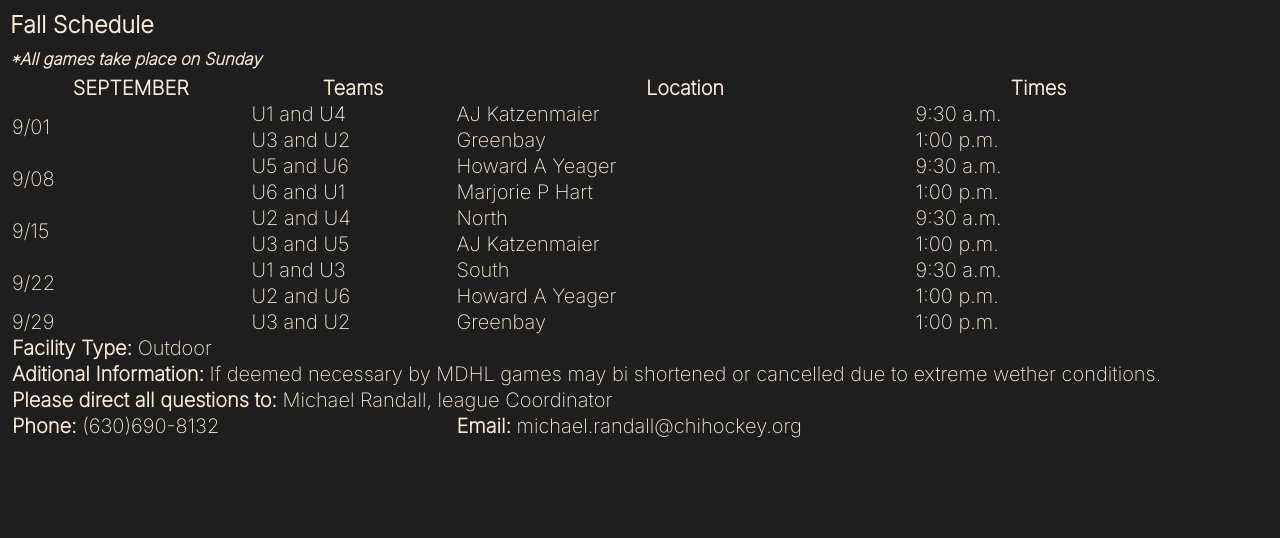
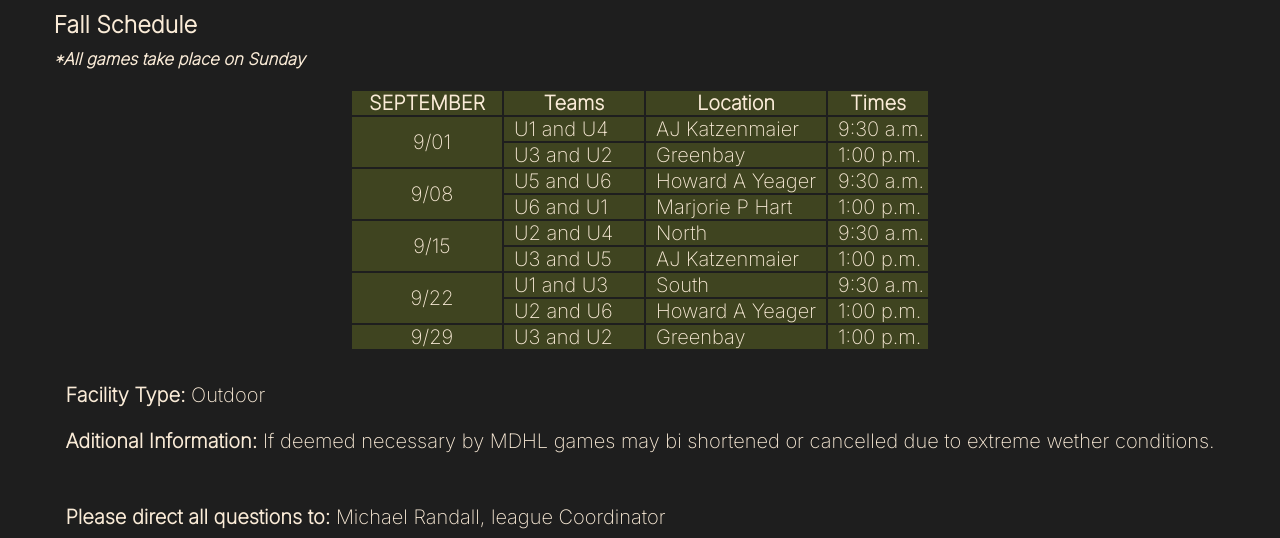
Before and after one commit to BinOver/midhub-entregable-frontend, a plain HTML site: page pages/game_info.html in a window 1280 px wide. Shown: the part 258-796 px from the top of the page. Drawn offline with Linux system fonts and the light colour scheme.

Commit message:
terminado estilo game_info.html

```diff
--- a/assets/styles/styles.css
+++ b/assets/styles/styles.css
@@ -223,15 +223,58 @@ figure > img {
     flex-direction: column;
     flex-wrap: wrap;
     justify-content: space-around;
-    /* align-items: center; */
+    align-items: center;
 }
-
 .gameinfo-info{
     font-size: 20px;
     /* min-height: 200px; */
     color: antiquewhite;
     margin: 10px;
     /* width: 50%; */
+}
+.gameinfo-colsep{
+    text-align: center;
+}
+.table1{
+    /* width: 700px; */
+    margin-top:20px;
+    margin-bottom: 20px;
+    margin-left: auto;
+    margin-right: auto;
+}
+.table1 td {
+    padding-left: 10px;
+}
+.table1-col1{
+    background-color: rgb(63, 68, 32);
+    width: 150px;
+}
+.table1-col2{
+    background-color: rgb(63, 68, 32);
+    width: 140px;
+
+}
+.table1-col3{
+    background-color: rgb(63, 68, 32);
+    width: 180px;
+
+}
+.table1-col4{
+    background-color: rgb(63, 68, 32);
+    width: 100px;
+
+}
+
+.table1-td__center{
+    text-align: center;
+}
+
+.table2{
+    margin-bottom: 30px;
+}
+
+.table2 td {
+    padding: 10px;
 }
 
 /* FOOTER */
--- a/pages/game_info.html
+++ b/pages/game_info.html
@@ -37,7 +37,13 @@
             <section class="gameinfo-info">
                 <h3>Fall Schedule</h3>
                 <h5><b><i>*All games take place on Sunday</i></b></h5>
-                <table>
+                <table class="table1">
+                        <colgroup>
+                            <col align="center" class="table1-col1">
+                            <col class="table1-col2">
+                            <col class="table1-col3">
+                            <col class="table1-col4">
+                        </colgroup>
                         <tr>
                             <th>SEPTEMBER</th>
                             <th>Teams</th>
@@ -45,7 +51,7 @@
                             <th>Times</th>
                         </tr>
                         <tr>
-                        <td rowspan="2">9/01</td>
+                            <td rowspan="2" class="table1-td__center">9/01</td>
                             <td>U1 and U4</td>
                             <td>AJ Katzenmaier</td>
                             <td>9:30 a.m.</td>
@@ -56,7 +62,7 @@
                             <td>1:00 p.m.</td>
                         </tr>
                         <tr>
-                        <td rowspan="2">9/08</td>
+                            <td rowspan="2" class="table1-td__center">9/08</td>
                             <td>U5 and U6</td>
                             <td>Howard A Yeager</td>
                             <td>9:30 a.m.</td>
@@ -67,7 +73,7 @@
                             <td>1:00 p.m.</td>
                         </tr>
                         <tr>
-                        <td rowspan="2">9/15</td>
+                            <td rowspan="2" class="table1-td__center">9/15</td>
                             <td>U2 and U4</td>
                             <td>North</td>
                             <td>9:30 a.m. </td>
@@ -78,7 +84,7 @@
                             <td>1:00 p.m.</td>
                         </tr>
                         <tr>
-                        <td rowspan="2">9/22</td>
+                            <td rowspan="2" class="table1-td__center">9/22</td>
                             <td>U1 and U3</td>
                             <td>South</td>
                             <td>9:30 a.m. </td>
@@ -89,17 +95,19 @@
                             <td>1:00 p.m.</td>
                         </tr>
                         <tr>
-                        <td>9/29</td>
+                            <td class="table1-td__center">9/29</td>
                             <td>U3 and U2</td>
                             <td>Greenbay</td>
                             <td>1:00 p.m.</td>
                         </tr>
+                </table>
+
+                <table class="table2">
                     <tr>
                         <td colspan="4"><b>Facility Type:</b> Outdoor</td>
                     </tr>
                     <tr>
-                        <td colspan="4"><b>Aditional Information:</b> If deemed necessary by MDHL games may bi shortened or cancelled due to
-                            extreme wether conditions.</td>
+                        <td colspan="4" style="padding-bottom: 40px;"><b>Aditional Information:</b> If deemed necessary by MDHL games may bi shortened or cancelled due to extreme wether conditions.</td>
                     </tr>
                     <tr>
                         <td colspan="4"><b>Please direct all questions to:</b> Michael Randall, league Coordinator</td>
@@ -109,14 +117,12 @@
                         <td colspan="2"><b>Email:</b> michael.randall@chihockey.org</td>
                     </tr>
                 </table>
-                <!-- <p><b>Facility Type:</b> Outdoor</p>
-                <p><b>Aditional Information:</b> If deemed necessary by MDHL games may bi shortened or cancelled due to extreme
-                    wether conditions.</p>
-                <p><b>Please direct all questions to:</b> Michael Randall, league Coordinator</p>
-                <p><b>Phone:</b> (630)690-8132</p>
-                <p><b>Email:</b> michael.randall@chihockey.org</p> -->
-
             </section>
+            <div>
+                <figure>
+                    <img src="../assets/images/hockey_4.jpg" alt="logo">
+                </figure>
+            </div>
         </div>
     </main>
 
```
Lines whose indentation alone changed are shown as unchanged.
